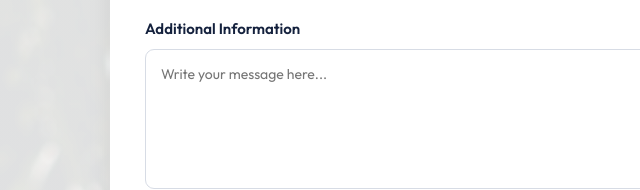
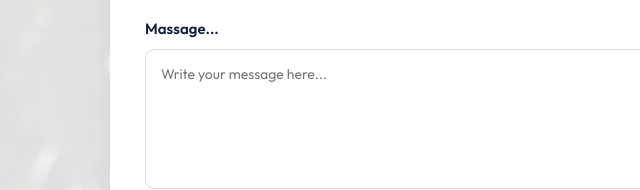
Before and after one commit to Ahsanansari786/My-Portfolio, a plain HTML site: page index.html in a window 1280 px wide. Shown: the part 2621-2811 px from the top of the page, 0-640 px from the left. Drawn offline with Linux system fonts and the light colour scheme.

Commit message:
index.html

```diff
--- a/index.html
+++ b/index.html
@@ -351,7 +351,7 @@
                         </div>
 
                         <div class="form-group full-width">
-                            <label for="contact-message">Additional Information</label>
+                            <label for="contact-message">Massage...</label>
                             <textarea id="contact-message" name="message" rows="5"
                                 placeholder="Write your message here..." minlength="10" maxlength="1500"></textarea>
                         </div>
```
